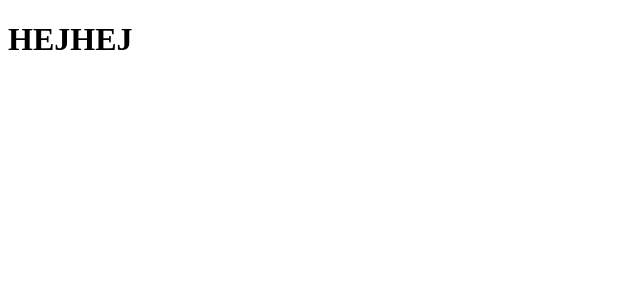
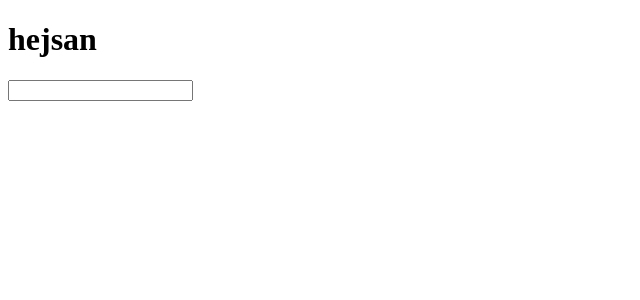
Before and after one commit to liljaTobias/sbar, a React app: page / in a window 1280 px wide. Shown: the top 300 px of the page, without its empty margins (0-640 px from the left). Built offline with nearby package versions, Linux system fonts and the light colour scheme.

Commit message:
chore: Added eslint and prettier

```diff
--- a/package.json
+++ b/package.json
@@ -20,11 +20,17 @@
     "@babel/preset-typescript": "latest",
     "@types/react": "latest",
     "@types/react-dom": "latest",
+    "@typescript-eslint/eslint-plugin": "^4.28.1",
+    "@typescript-eslint/parser": "^4.28.1",
     "babel-loader": "latest",
     "css-loader": "latest",
+    "eslint": "^7.29.0",
+    "eslint-config-prettier": "^8.3.0",
+    "eslint-plugin-react": "^7.24.0",
     "file-loader": "latest",
     "html-webpack-plugin": "latest",
     "path": "latest",
+    "prettier": "^2.3.2",
     "style-loader": "latest",
     "ts-loader": "latest",
     "webpack": "latest",
--- a/src/App.tsx
+++ b/src/App.tsx
@@ -1,7 +1,13 @@
-import React from 'react'
+import React, { useState } from 'react'
 
 const App: React.FC = () => {
-    return <h1>HEJHEJ</h1>
+    const [test, setTest] = useState('hejsan')
+    return (
+        <div>
+            <h1>{test}</h1>
+            <input onChange={e => setTest(e.target.value)} />
+        </div>
+    )
 }
 
 export default App
```
Also changed, not shown: .eslintrc.js (added), .prettierrc.js (added), 1 other file (tests, documents, lock files or other folders).
